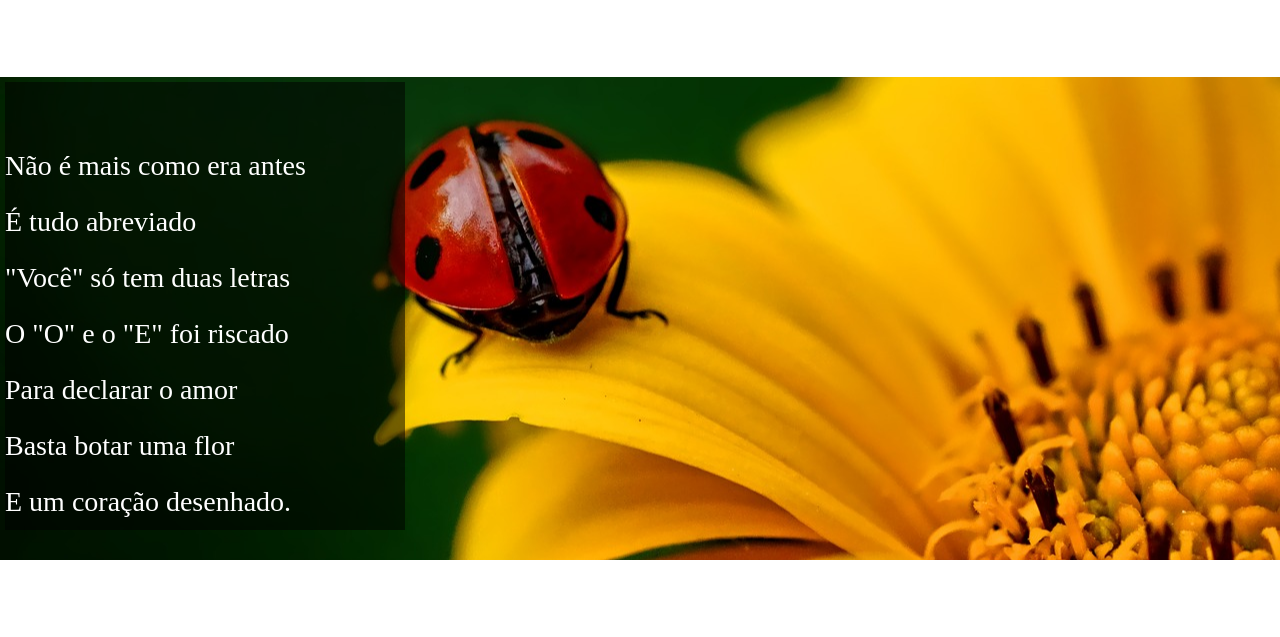
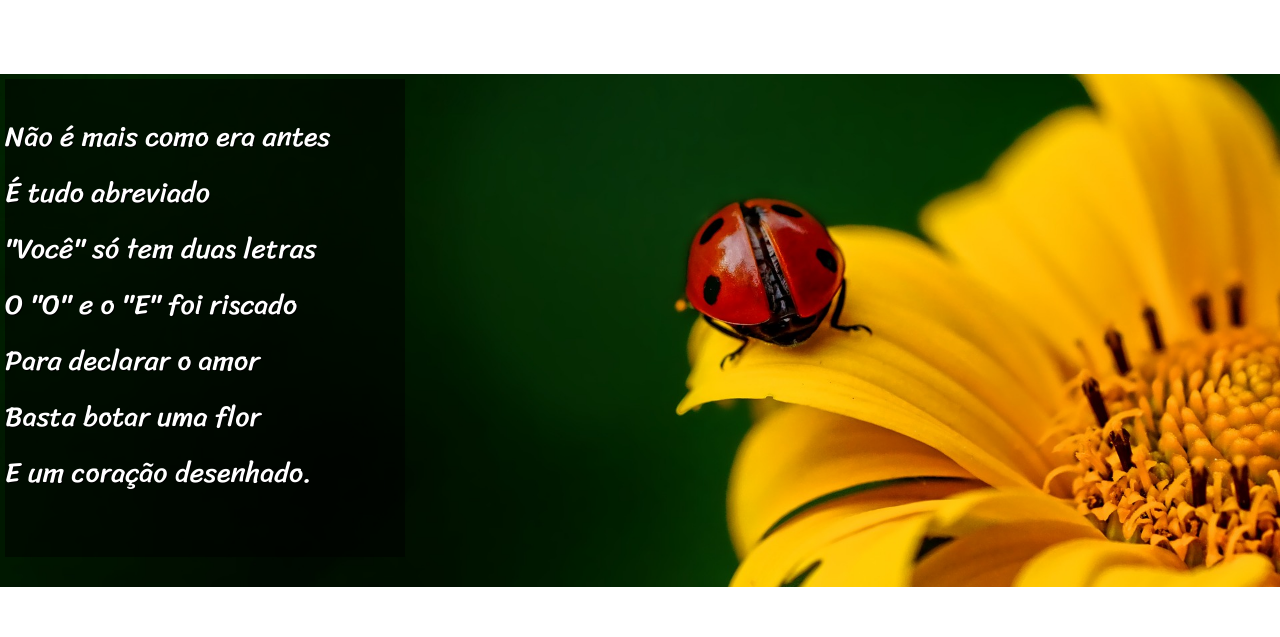
Before and after one commit to daianesf/html5-css3, a plain HTML site: page exercicios/d012/index.html in a window 1280 px wide. Shown: the part 723-1360 px from the top of the page. Drawn offline with Linux system fonts and the light colour scheme.

Commit message:
Atualizações no desafio 12

```diff
--- a/exercicios/d012/estilo/style.css
+++ b/exercicios/d012/estilo/style.css
@@ -1,4 +1,4 @@
-@charset UTF-8
+@charset "UTF-8";
 
 @import url('https://fonts.googleapis.com/css2?family=Passion+One:wght@700&family=Sriracha&display=swap');
 
@@ -65,7 +65,7 @@ section.normal {
 }
 
 section p {
-    padding-top: 2em;
+    padding-bottom: 2em;
 }
 
 section.imagem{
@@ -74,11 +74,16 @@ section.imagem{
     padding: 5px;
     background-attachment: fixed;
     padding-bottom: 30px;
+    background-size: cover;
+    box-shadow: inset 1 1 1 1;
+    text-shadow: 1px 1px 0 black;
 }
 
 section.imagem > p {
     width: 400px;
-    background-color: rgba(0, 0, 0, 0.522);
+    background-color: rgba(0, 0, 0, 0.516);
+    text-shadow: 1px 1px 0px black;
+    padding-top: 30px;
 }
 
 section#img1{
--- a/exercicios/d012/index.html
+++ b/exercicios/d012/index.html
@@ -6,7 +6,7 @@
     <title>Cordel Moderno</title>
     <link rel="stylesheet" href="estilo/style.css">
 </head>
-<body>
+<body id="root">
     <header>
         <h1>Cordel Moderno</h1>
         <p>Por <a href="https://www.recantodasletras.com.br/poesias/3186743" target="_blank"> Milton Duarte </a> </p>
```
